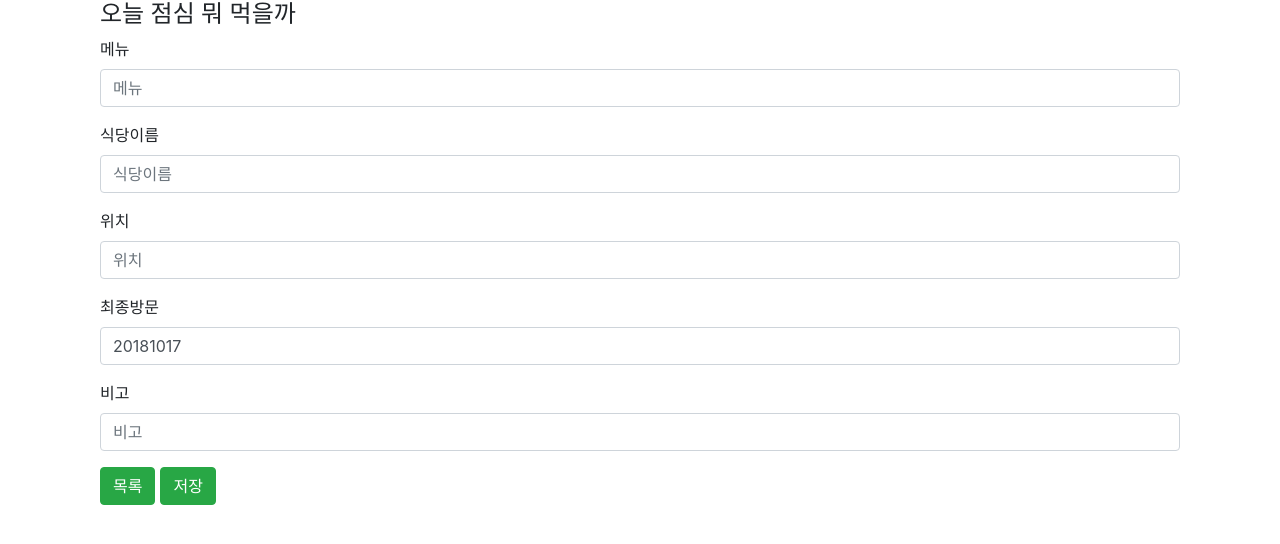
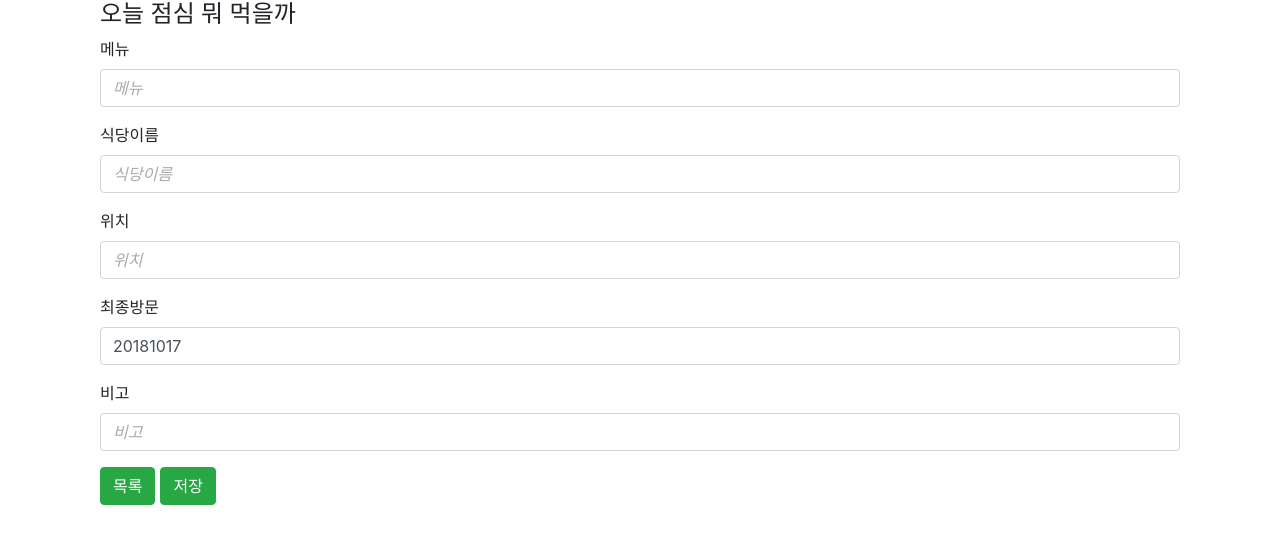
Before and after one commit to min9nim/lunch, a React (Create React App) app: page /write in a window 1280 px wide. Shown: the top 544 px of the page. Built offline with nearby package versions, Linux system fonts and the light colour scheme; no server answers.

Commit message:
placeholder 컬러 변경

```diff
--- a/src/pages/Write.scss
+++ b/src/pages/Write.scss
@@ -1,3 +1,8 @@
 .btn {
     margin-right: 5px;
 }
+
+.form-group input::placeholder {
+    color: #aaa;
+    font-style: italic;
+  }
```
